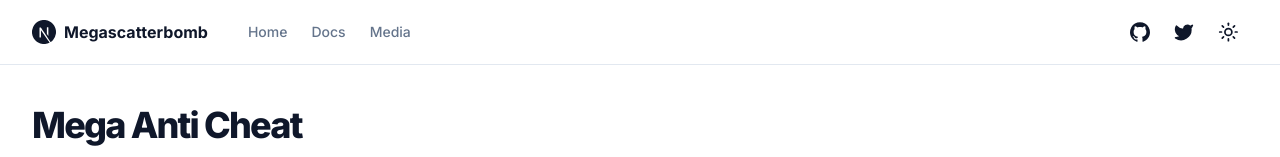
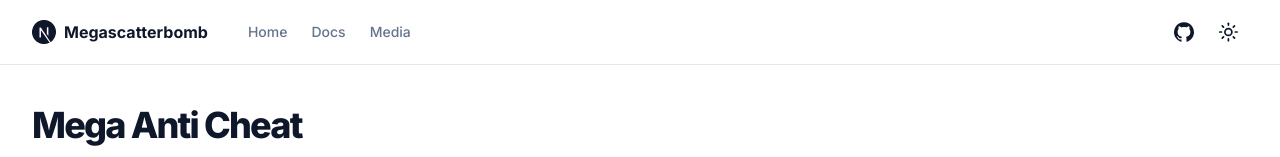
Before and after one commit to MegaAntiCheat/megascatterbomb, a Next.js app: page / in a window 1280 px wide. Shown: the top 157 px of the page. Built offline with nearby package versions, Linux system fonts and the light colour scheme.

Commit message:
Remove twitter

```diff
--- a/components/site-header.tsx
+++ b/components/site-header.tsx
@@ -28,8 +28,9 @@
                 <span className="sr-only">GitHub</span>
               </div>
             </Link>
+            {siteConfig?.links?.twitter && (
               <Link
-              href={siteConfig.links.twitter}
+                href={siteConfig?.links?.twitter}
                 target="_blank"
                 rel="noreferrer"
               >
@@ -43,6 +44,7 @@
                   <span className="sr-only">Twitter</span>
                 </div>
               </Link>
+            )}
             <ThemeToggle />
           </nav>
         </div>
--- a/config/site.ts
+++ b/config/site.ts
@@ -18,7 +18,8 @@
   links: {
     docs: "/docs",
     github: "https://github.com/MegaAntiCheat",
-    twitter: "https://twitter.com/megaanticheat",
+    twitter: null,
+    // twitter: "https://twitter.com/megaanticheat", // TODO: Set up Twitter
   },
 };
 
```
Lines whose indentation alone changed are shown as unchanged.
